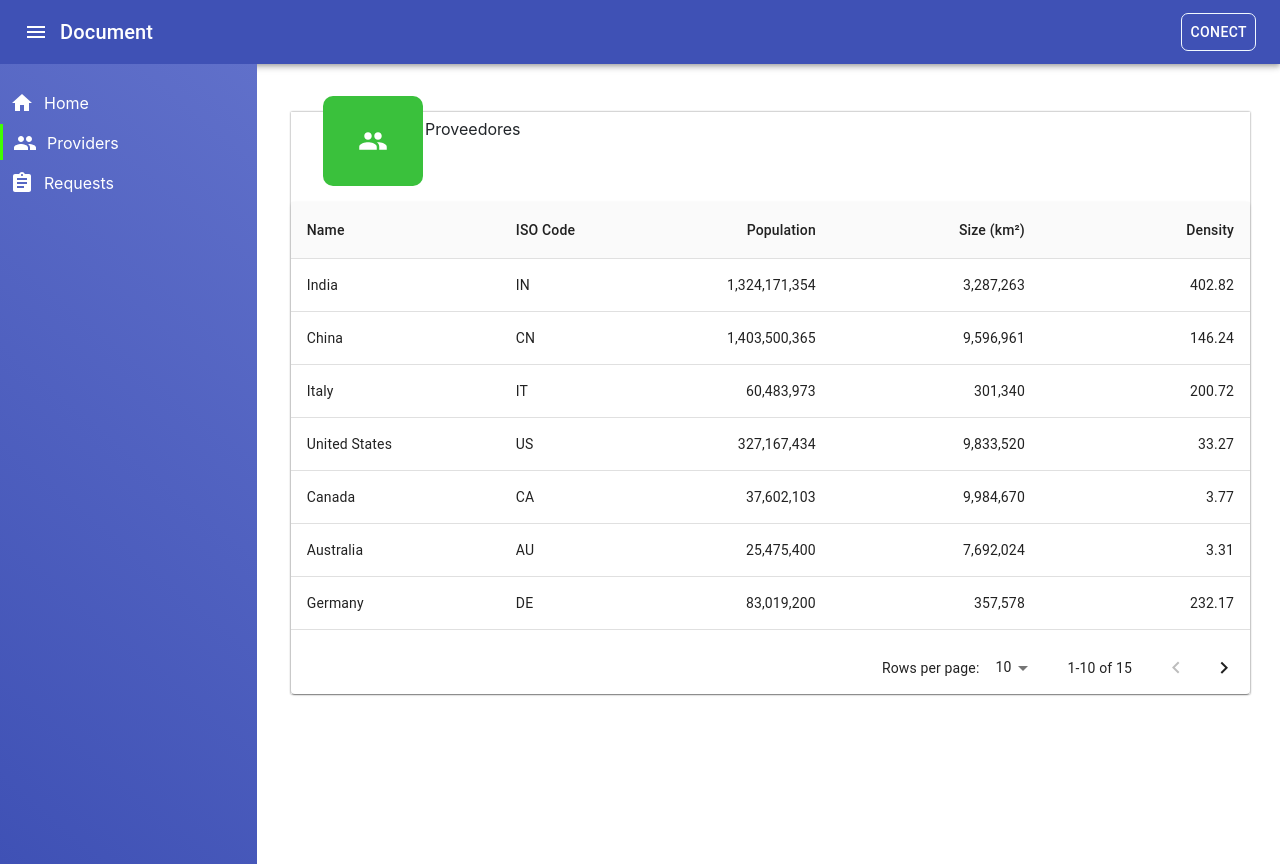
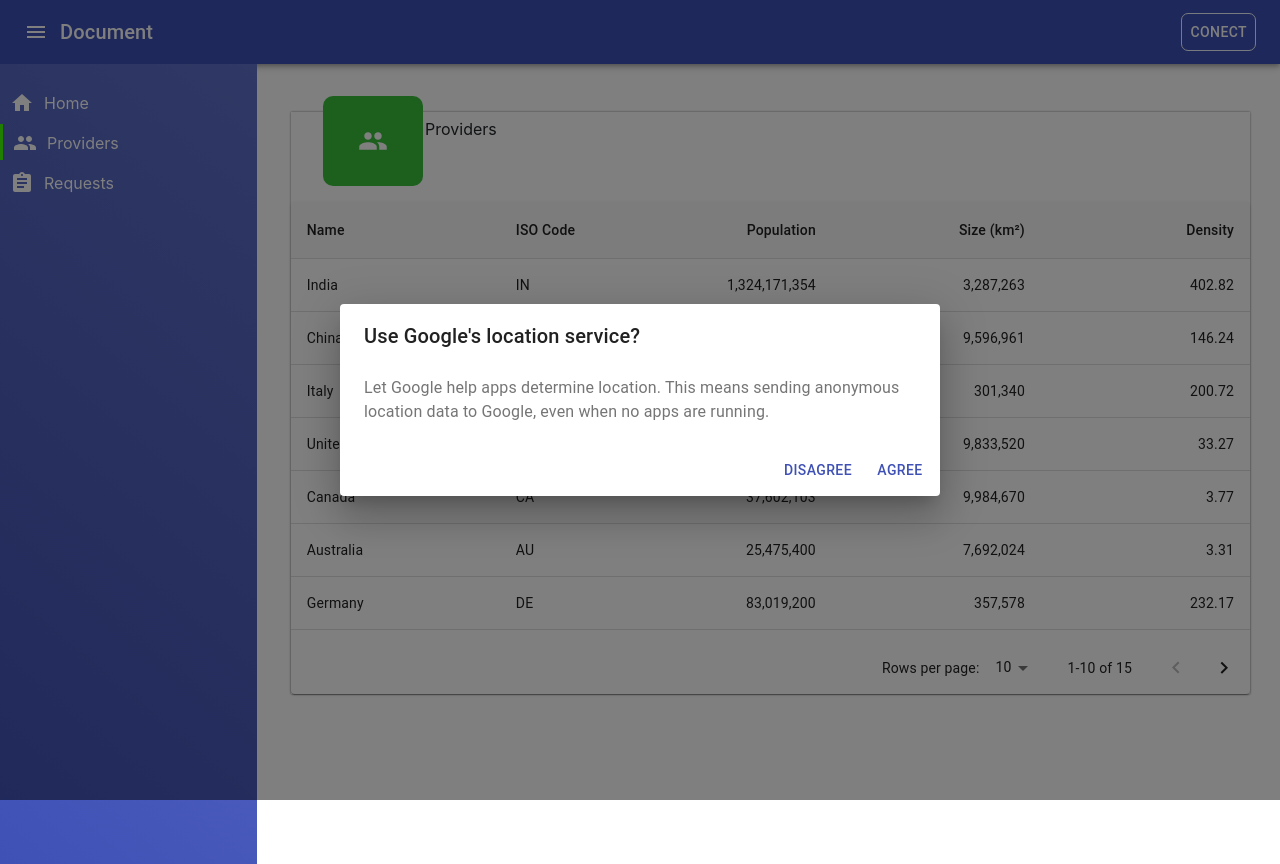
Before and after one commit to Electronic-Signatures-Industries/documentos-tokenizable, a React (Create React App) app in the folder app/: page /provider in a window 1280 px wide. Both pictures are taken after a click on the button "CONECT". Built offline with nearby package versions, Linux system fonts and the light colour scheme.

Commit message:
Adding modal

```diff
--- a/app/src/components/Header/Header.jsx
+++ b/app/src/components/Header/Header.jsx
@@ -1,4 +1,4 @@
-import React, { useEffect } from 'react';
+import React, { useEffect, useState } from 'react';
 import { isMobile } from 'react-device-detect';
 import PropTypes from 'prop-types';
 import AppBar from '@material-ui/core/AppBar';
@@ -9,9 +9,12 @@ import IconButton from '@material-ui/core/IconButton';
 import MenuIcon from '@material-ui/icons/Menu';
 import i18n from 'i18next';
 
+import Modal from '../Modal/Modal';
 import './header.scss';
 
 const Header = (props) => {
+	const [open, setOpen] = useState(false);
+
 	useEffect(() => {
 		if(isMobile) {
 			props.setIsSlide(!props.isSlide)
@@ -21,6 +24,10 @@ const Header = (props) => {
 	const handleSide = () => {
 		props.setIsSlide(!props.isSlide)
 	}
+
+	const handleClickOpen = () => {
+		setOpen(true);
+	};
 
 	return (
 		<div className="root">
@@ -37,9 +44,13 @@ const Header = (props) => {
 					<Typography variant="h6" className="title">
 						{i18n.t('header_title')}
 					</Typography>
-					<Button color="inherit" className="btn-connect">{i18n.t('header_conect')}</Button>
+					<Button
+						color="inherit"
+						className="btn-connect"
+						onClick={handleClickOpen}>{i18n.t('header_conect')}</Button>
 				</Toolbar>
 			</AppBar>
+			<Modal open={open} setOpen={setOpen} />
 		</div>
 	)
 
--- /dev/null
+++ b/app/src/components/Modal/Modal.jsx
@@ -0,0 +1,56 @@
+import React from 'react';
+import PropTypes from 'prop-types'
+import Button from '@material-ui/core/Button';
+import Dialog from '@material-ui/core/Dialog';
+import DialogActions from '@material-ui/core/DialogActions';
+import DialogContent from '@material-ui/core/DialogContent';
+import DialogContentText from '@material-ui/core/DialogContentText';
+import DialogTitle from '@material-ui/core/DialogTitle';
+import Slide from '@material-ui/core/Slide';
+
+const Transition = React.forwardRef(function Transition(props, ref) {
+	return <Slide direction="down" ref={ref} {...props} />;
+});
+
+const Modal = (props) => {
+
+	const handleClose = () => {
+		props.setOpen(false);
+	};
+
+	return (
+		<div>
+			<Dialog
+				open={props.open}
+				TransitionComponent={Transition}
+				keepMounted
+				onClose={handleClose}
+				aria-labelledby="alert-dialog-slide-title"
+				aria-describedby="alert-dialog-slide-description"
+			>
+				<DialogTitle id="alert-dialog-slide-title">{'Use Google\'s location service?'}</DialogTitle>
+				<DialogContent>
+					<DialogContentText id="alert-dialog-slide-description">
+            Let Google help apps determine location. This means sending anonymous location data to
+            Google, even when no apps are running.
+					</DialogContentText>
+				</DialogContent>
+				<DialogActions>
+					<Button onClick={handleClose} color="primary">
+            Disagree
+					</Button>
+					<Button onClick={handleClose} color="primary">
+            Agree
+					</Button>
+				</DialogActions>
+			</Dialog>
+		</div>
+	);
+}
+
+Modal.propTypes = {
+	setOpen: PropTypes.func.isRequired,
+	open: PropTypes.bool.isRequired,
+}
+
+export default Modal;
--- a/app/src/containers/Provider/Provider.jsx
+++ b/app/src/containers/Provider/Provider.jsx
@@ -1,6 +1,5 @@
 import React from 'react';
 import GroupIcon from '@material-ui/icons/Group';
-import Background from '../../components/Background/Background';
 import { makeStyles } from '@material-ui/core/styles';
 import Paper from '@material-ui/core/Paper';
 import Table from '@material-ui/core/Table';
@@ -10,6 +9,9 @@ import TableContainer from '@material-ui/core/TableContainer';
 import TableHead from '@material-ui/core/TableHead';
 import TablePagination from '@material-ui/core/TablePagination';
 import TableRow from '@material-ui/core/TableRow';
+import i18n from 'i18next';
+
+import Background from '../../components/Background/Background';
 
 const columns = [
 	{ id: 'name', label: 'Name', minWidth: 170 },
@@ -84,7 +86,7 @@ const Provider = () => {
 	};
 	return (
 		<div>
-			<Background icon={GroupIcon} title="Proveedores">
+			<Background icon={GroupIcon} title={i18n.t('sidebar_provider')}>
 				<Paper className={classes.root}>
 					<TableContainer className={classes.container}>
 						<Table stickyHeader aria-label="sticky table">
--- a/app/src/containers/Request/Request.jsx
+++ b/app/src/containers/Request/Request.jsx
@@ -1,6 +1,5 @@
 import React from 'react';
 import AssignmentIcon from '@material-ui/icons/Assignment';
-import Background from '../../components/Background/Background';
 import { makeStyles } from '@material-ui/core/styles';
 import Paper from '@material-ui/core/Paper';
 import Table from '@material-ui/core/Table';
@@ -10,6 +9,9 @@ import TableContainer from '@material-ui/core/TableContainer';
 import TableHead from '@material-ui/core/TableHead';
 import TablePagination from '@material-ui/core/TablePagination';
 import TableRow from '@material-ui/core/TableRow';
+import i18n from 'i18next';
+
+import Background from '../../components/Background/Background';
 
 
 const columns = [
@@ -85,7 +87,7 @@ const Request = () => {
 	};
 	return (
 		<div>
-			<Background icon={AssignmentIcon} title="Solicitudes">
+			<Background icon={AssignmentIcon} title={i18n.t('sidebar_request')}>
 				<Paper className={classes.root}>
 					<TableContainer className={classes.container}>
 						<Table stickyHeader aria-label="sticky table">
```
